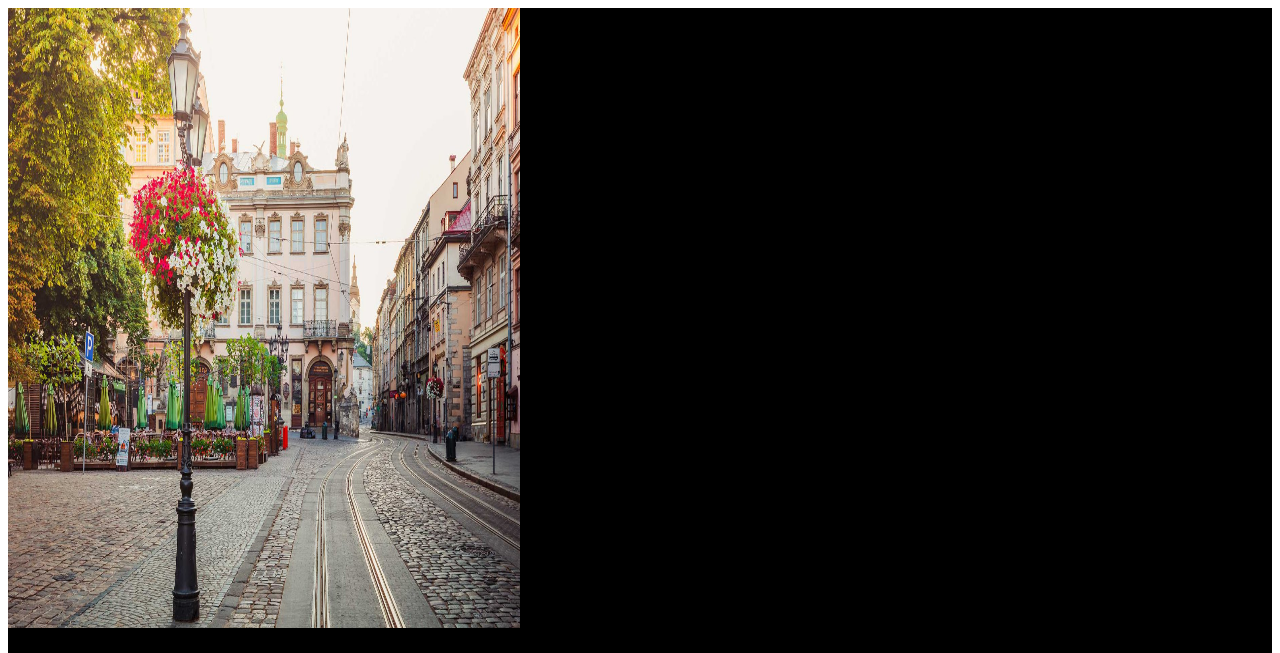
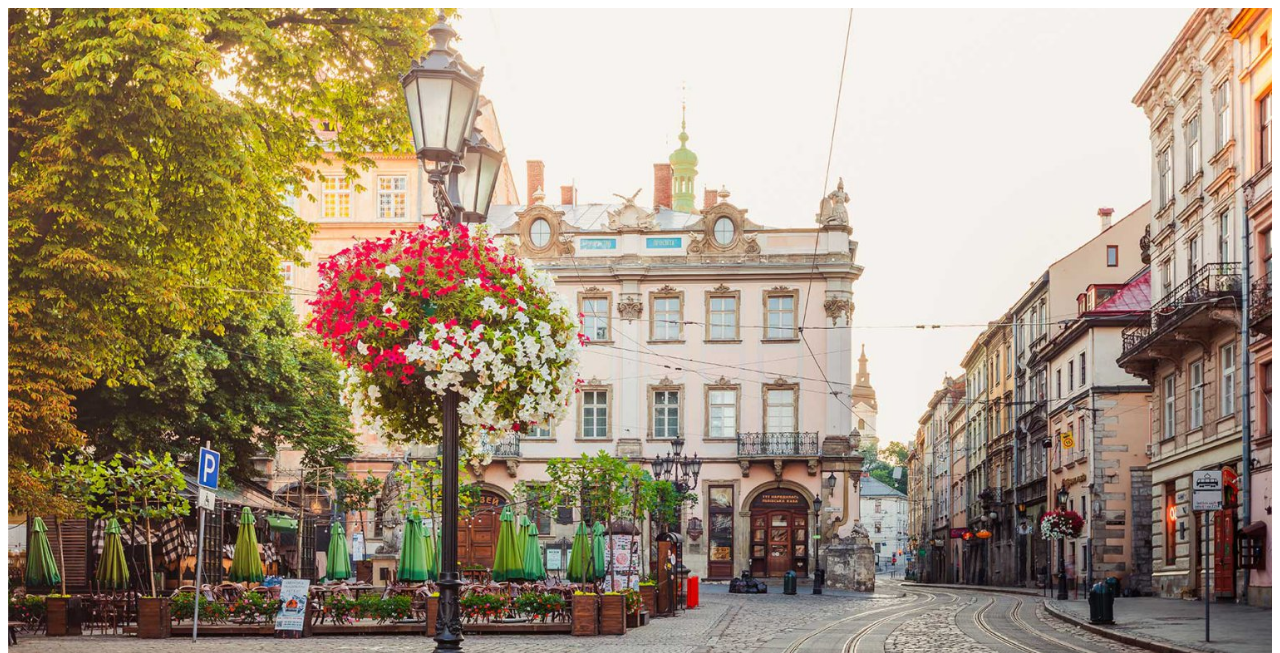
Before and after one commit to ky4eriashka/utravel-1, a plain HTML site: page index.html in a window 1280 px wide. Shown: the top 653 px of the page. Drawn offline with Linux system fonts and the light colour scheme.

Commit message:
Update index.css
added Roboto font

```diff
--- a/css/index.css
+++ b/css/index.css
@@ -1,10 +1,8 @@
-@import url('https://fonts.googleapis.com/css2?family=Dosis:wght@700&display=swap');@import url('https://fonts.googleapis.com/css2?family=Dosis:wght@700&family=Roboto&display=swap');
-<style>
+@import url('https://fonts.googleapis.com/css2?family=Dosis:wght@700&display=swap');
+@import url('https://fonts.googleapis.com/css2?family=Roboto:wght@700&display=swap');
 .large-image {
-    position: absolute;
     width: 100%;
     height: 100%;
-    border: rgb (0, 0, 0, 0)
     }
 .yelow-text {
     color: #f1c324;
@@ -63,4 +61,3 @@ h4 {
     color: #6e6e6e;
     font-family: Roboto, "sans-serif";
 }
-</style>
```
